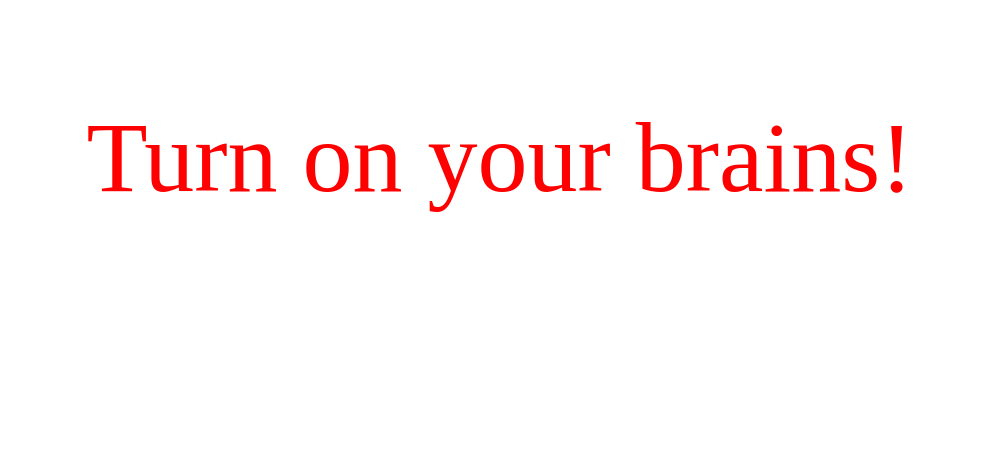
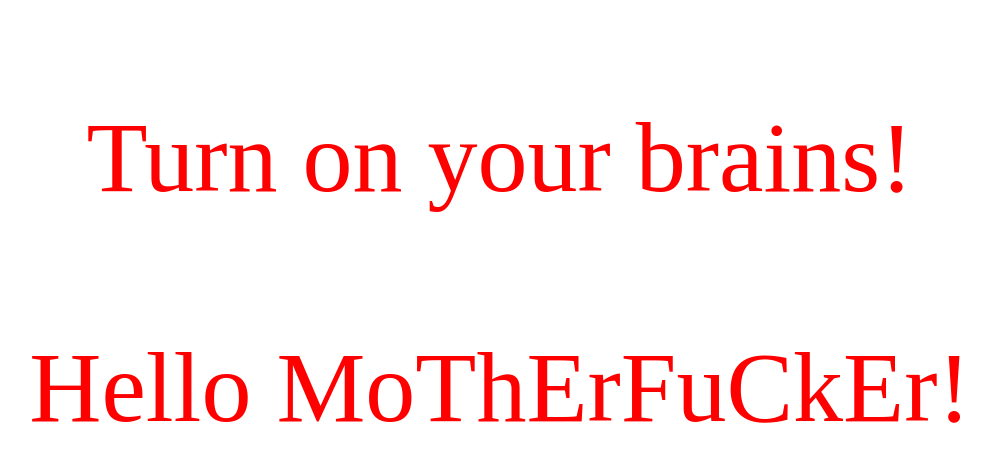
Before and after one commit to AlexKuzmenk0/test, a plain HTML site: page src/index.html in a window 1280 px wide. Shown: the whole page, without its empty margins (140-1131 px from the left). Drawn offline with Linux system fonts and the light colour scheme.

Commit message:
second commit

```diff
--- a/src/index.html
+++ b/src/index.html
@@ -10,7 +10,8 @@
 <body>
 
     <div class="turn">
-        Turn on your brains!
+        Turn on your brains! <br> <br>
+        Hello MoThErFuCkEr!
     </div>
 
 
```
